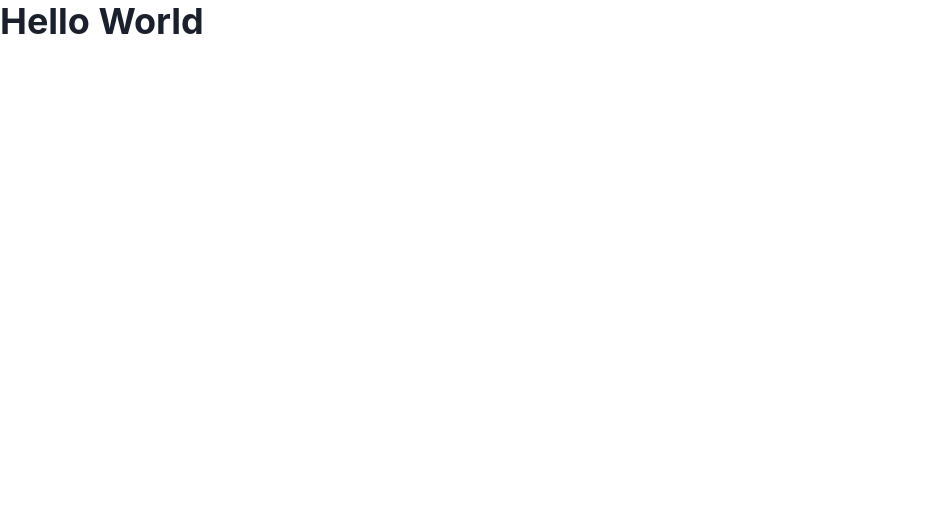
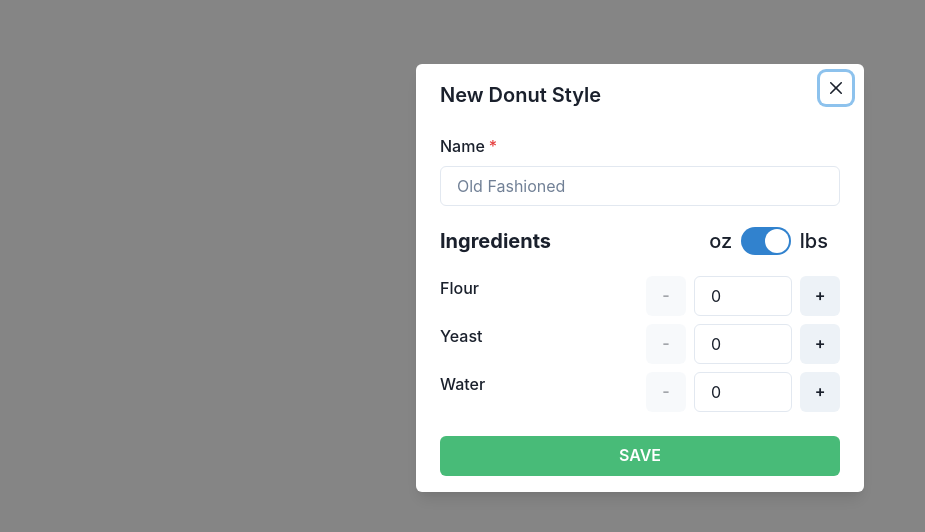
Before and after one commit to craftzmask/donutmix, a React (Vite) app: page / in a window 1280 px wide. Shown: the top 532 px of the page, without its empty margins (0-925 px from the left). Built offline with nearby package versions, Linux system fonts and the light colour scheme.

Commit message:
added NewDonutStyleForm

```diff
--- a/src/App.tsx
+++ b/src/App.tsx
@@ -1,8 +1,44 @@
-import { Heading } from '@chakra-ui/react'
+import { Container } from '@chakra-ui/react'
+import NewDonutStyleForm from './components/NewDonutStyleForm'
+import { useState } from 'react'
 
 const App = () => {
+  const [donutStyles, setDonutStyles] = useState([
+    {
+      name: 'Old Fashioned',
+      flour: 20,
+      yeast: 50,
+      water: 5,
+      quantity: 0
+    },
+    {
+      name: 'Cake',
+      flour: 40,
+      yeast: 0,
+      water: 15,
+      quantity: 0
+    },
+    {
+      name: 'Cream Filled',
+      flour: 30,
+      yeast: 20,
+      water: 5,
+      quantity: 0
+    },
+  ])
+
+  const addNewDonutStyle = newStyle => {
+    setDonutStyles(donutStyles.concat({...newStyle, quantity: 0 }))
+  }
+
+  console.log(donutStyles)
+
   return (
-    <Heading>Hello World</Heading>
+    <Container>
+      <NewDonutStyleForm
+        isOpen={true}
+        onSubmit={addNewDonutStyle} />
+    </Container>
   )
 }
 
--- /dev/null
+++ b/src/components/NewDonutStyleForm.tsx
@@ -0,0 +1,79 @@
+import { Button, FormControl, FormErrorMessage, FormLabel, HStack, Heading, Input, Modal, ModalBody, ModalCloseButton, ModalContent, ModalFooter, ModalHeader, ModalOverlay, Switch, Text, VStack } from '@chakra-ui/react'
+import NumberInputMobile from './NumberInputMobile'
+import { useState } from 'react'
+
+const NewDonutStyleForm = ({ isOpen, onClose, onSubmit }) => {
+  const [name, setName] = useState('')
+  const [isLbs, setIsLbs] = useState(true)
+  const [flour, setFlour] = useState(0)
+  const [yeast, setYeast] = useState(0)
+  const [water, setWater] = useState(0)
+
+  const handleClick = () => {
+    onSubmit({ name, flour, yeast, water })
+  }
+
+  return (
+    <Modal isOpen={isOpen} onClose={onClose}>
+      <ModalOverlay />
+      <ModalContent>
+        <ModalHeader>New Donut Style</ModalHeader>
+        <ModalCloseButton />
+
+        <ModalBody>
+          <VStack align='flex-start'>
+            <FormControl isRequired>
+              <FormLabel>Name</FormLabel>
+              <Input
+                placeholder='Old Fashioned'
+                value={name}
+                onChange={e => setName(e.target.value)} />
+              <FormErrorMessage>Name is required</FormErrorMessage>
+            </FormControl>
+
+            <HStack mt='3' w='full' justifyContent='space-between'>
+              <Text flex='2' fontWeight='bold' fontSize='xl'>Ingredients</Text>
+              <FormControl flex='1' display='flex' justifyContent='space-between' alignItems='center'>
+                <FormLabel mb='0' mr='0' fontSize='xl'>oz</FormLabel>
+                <Switch
+                  size='lg'
+                  defaultChecked
+                  isChecked={isLbs}
+                  onChange={() => setIsLbs(!isLbs)} />
+                <FormLabel mb='0' fontSize='xl'>lbs</FormLabel>
+              </FormControl>
+            </HStack>
+
+            <FormControl mt='3' display='flex'>
+              <FormLabel flex='1'>Flour</FormLabel>
+              <NumberInputMobile onChange={setFlour} />
+            </FormControl>
+
+            <FormControl display='flex'>
+              <FormLabel flex='1'>Yeast</FormLabel>
+              <NumberInputMobile onChange={setYeast} />
+            </FormControl>
+
+            <FormControl display='flex'>
+              <FormLabel flex='1'>Water</FormLabel>
+              <NumberInputMobile onChange={setWater} />
+            </FormControl>
+          </VStack>
+        </ModalBody>
+
+        <ModalFooter>
+          <Button
+            w='full'
+            bg='green.400'
+            color='white'
+            mt='auto'
+            onClick={handleClick}>
+            SAVE
+          </Button>
+        </ModalFooter>
+      </ModalContent>
+    </Modal>
+  )
+}
+
+export default NewDonutStyleForm
--- /dev/null
+++ b/src/components/NumberInputMobile.tsx
@@ -0,0 +1,26 @@
+import { Button, HStack, Input, useNumberInput } from '@chakra-ui/react'
+
+const NumberInputMobile = ({ onChange }) => {
+  const { getInputProps, getIncrementButtonProps, getDecrementButtonProps } =
+    useNumberInput({
+      step: 1,
+      defaultValue: 0,
+      min: 0,
+      max: 999,
+      onChange: (_: string, valueAsNumber: number) => onChange(valueAsNumber)
+    })
+
+  const inc = getIncrementButtonProps()
+  const dec = getDecrementButtonProps()
+  const input = getInputProps()
+
+  return (
+    <HStack flex='1'>
+      <Button {...dec}>-</Button>
+      <Input {...input} />
+      <Button {...inc}>+</Button>
+    </HStack>
+  )
+}
+
+export default NumberInputMobile
```
